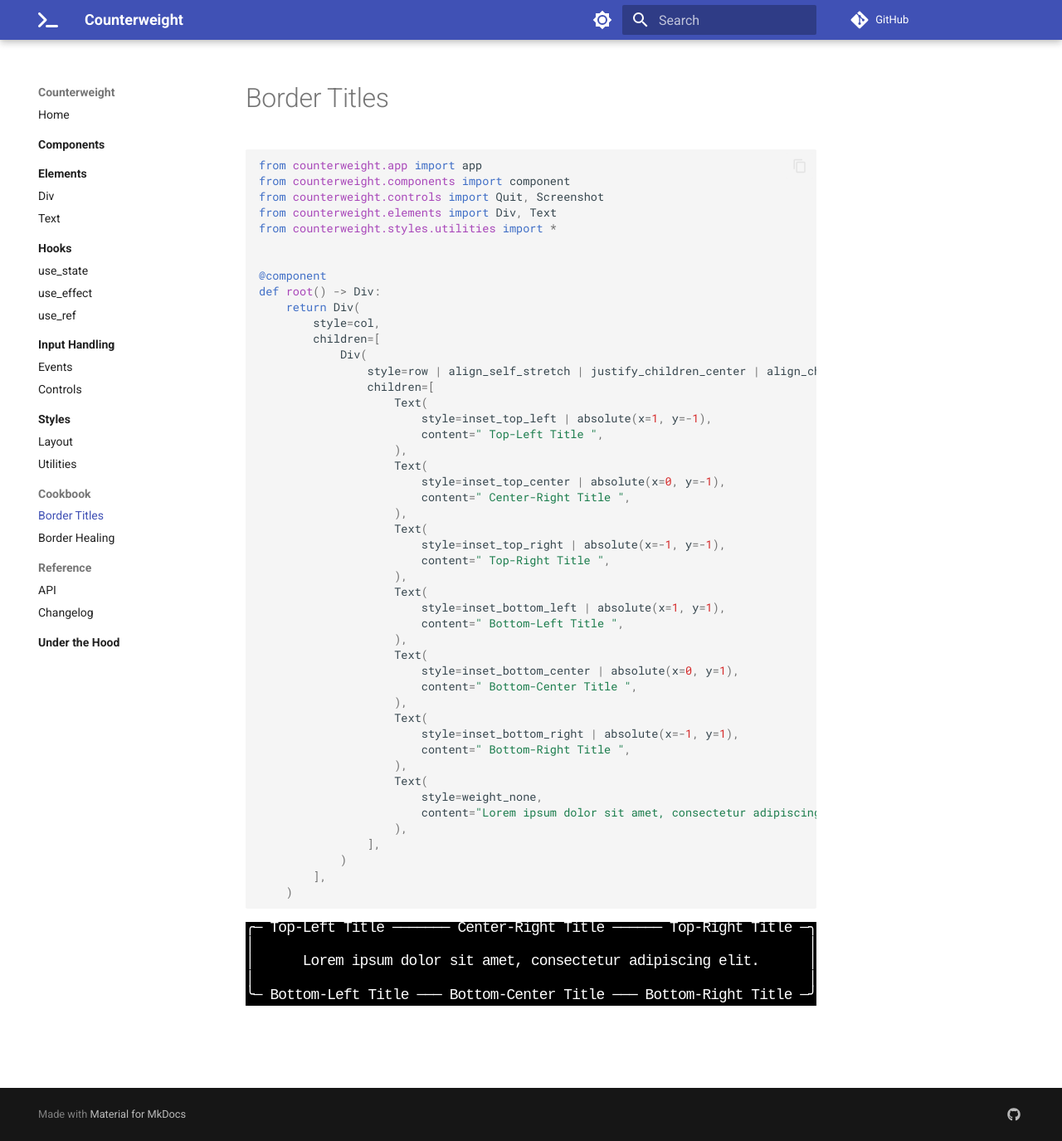
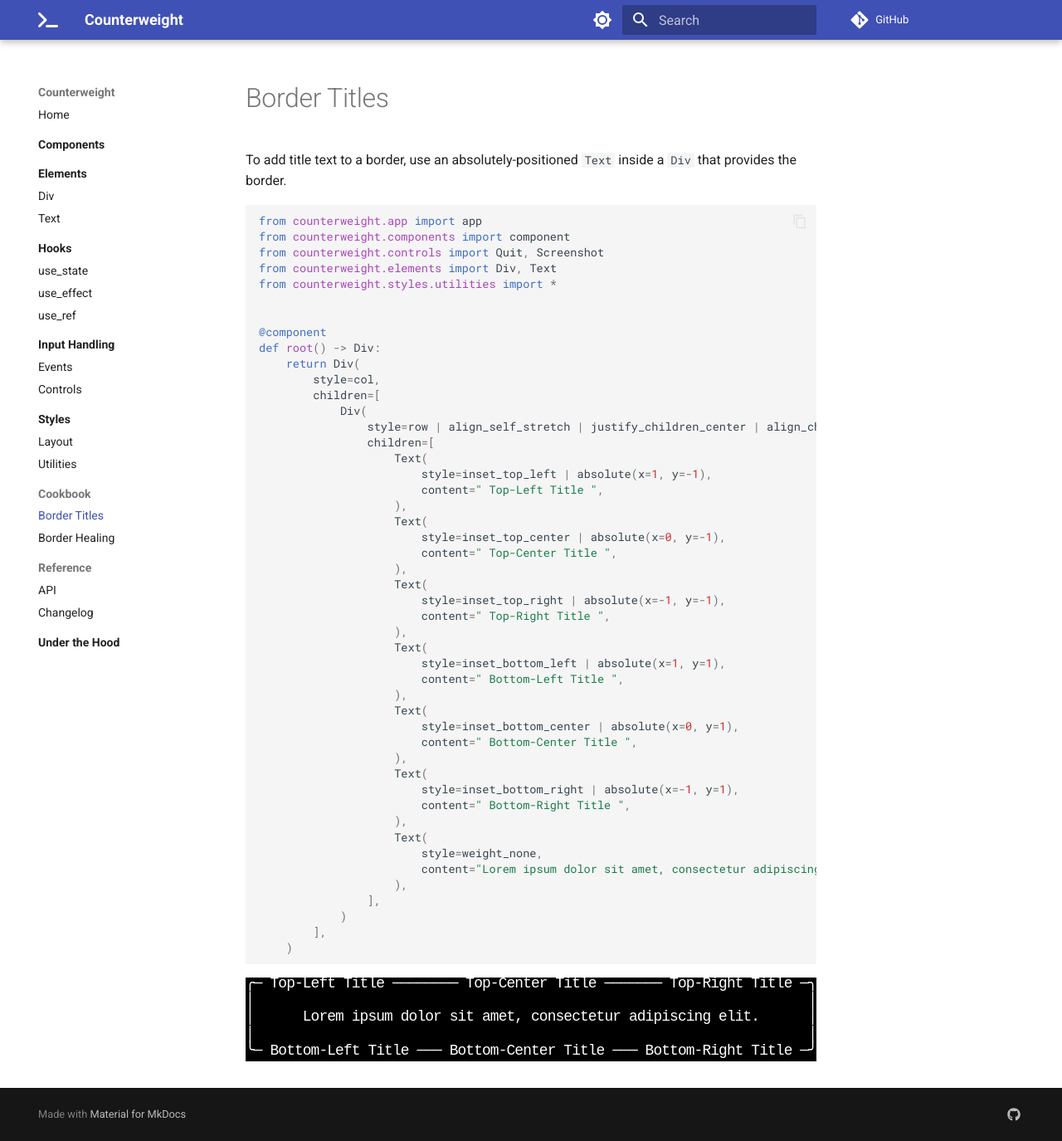
Before and after one commit to JoshKarpel/counterweight, an MkDocs documentation site: the page built from docs/cookbook/border-titles.md, in a window 1280 px wide and 1375 px high. Shown: the whole window at 83% size. Built offline with MkDocs 1.6.1 and Material for MkDocs 9.7.7, drawn with Linux system fonts in a browser that asks for light colours; comment, search, counter and statistics services are not loaded.

````diff
--- a/docs/_examples/border_titles.py
+++ b/docs/_examples/border_titles.py
@@ -20,7 +20,7 @@ def root() -> Div:
                     ),
                     Text(
                         style=inset_top_center | absolute(x=0, y=-1),
-                        content=" Center-Right Title ",
+                        content=" Top-Center Title ",
                     ),
                     Text(
                         style=inset_top_right | absolute(x=-1, y=-1),
--- a/docs/cookbook/border-titles.md
+++ b/docs/cookbook/border-titles.md
@@ -1,4 +1,8 @@
 # Border Titles
+
+To add title text to a border,
+use an absolutely-positioned `Text`
+inside a `Div` that provides the border.
 
 ```python
 --8<-- "border_titles.py:example"
````
Also changed, not shown: docs/reference/changelog.md (+6 -0 lines), docs/_examples/border-titles.svg, 1 other file.
